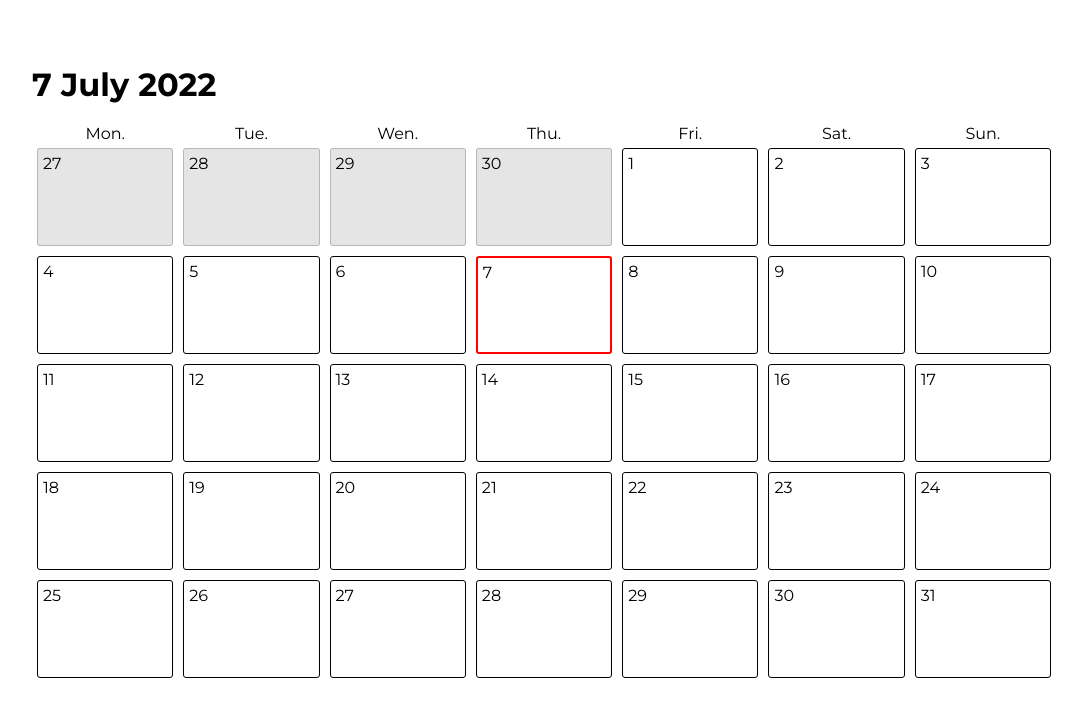
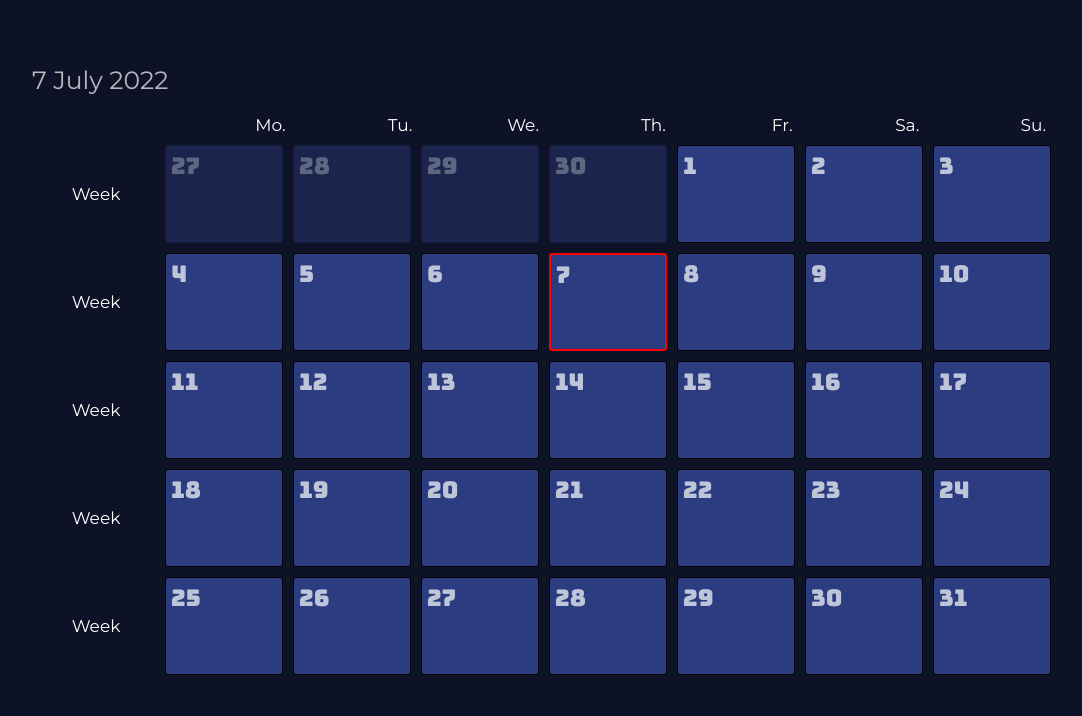
Before and after one commit to L1nk0r/calendar-front, a Vue app: page / in a window 1280 px wide. Shown: the top 716 px of the page, without its empty margins (96-1178 px from the left). Built offline with nearby package versions, Linux system fonts and the light colour scheme.

Commit message:
Styles fixed

```diff
--- a/src/App.vue
+++ b/src/App.vue
@@ -19,4 +19,8 @@ export default {
     padding: 0;
     box-sizing: border-box;
   }
+
+  body {
+    background-color: var(--main-background);
+  }
 </style>
--- a/src/components/day-cart.vue
+++ b/src/components/day-cart.vue
@@ -55,26 +55,41 @@ export default{
    padding: 5px;
    margin: 5px;
    border-radius: 3px;
+
+   font-size: 23px;
+   font-family: 'Bungee', cursive;
+}
+
+.cart:hover {
+   transform: scale(1.1);
 }
 
 .active_month {
    border: 1px solid black;
    transition: 0.4s;
+
+   background-color: var(--active-days-background);
+
+   cursor: pointer;
+   color: rgba(255, 255, 255, 0.7);
 }
 
 .active_month:hover {
-   background-color: rgba(0, 0, 0, 0.2);
+   background-color: rgb(73, 92, 171);
+   color: rgba(255, 255, 255, 0.9)
 }
 
 .red {
    border: 2px solid red;
 }
 
-.red:hover {
+/* .red:hover {
    background-color: rgba(0, 0, 255, 0.4);
-}
+} */
 
-.another_month {border: 1px solid rgba(0, 0, 0, 0.2);
-   background-color: rgba(0, 0, 0, 0.1);
+.another_month {
+   border: 1px solid rgba(0, 0, 0, 0.2);
+   background-color: var(--not-active-days-background);
+   color: rgba(255, 255, 255, 0.3);
 }
 </style>
--- a/src/components/main-page.vue
+++ b/src/components/main-page.vue
@@ -5,19 +5,21 @@
          <h1 class="full_date">{{ current_date }}</h1>
 
          <div class="weekdays">
-            <p>Mon.</p>
-            <p>Tue.</p>
-            <p>Wen.</p>
-            <p>Thu.</p>
-            <p>Fri.</p>
-            <p>Sat.</p>
-            <p>Sun.</p>
+            <p></p>
+            <p>Mo.</p>
+            <p>Tu.</p>
+            <p>We.</p>
+            <p>Th.</p>
+            <p>Fr.</p>
+            <p>Sa.</p>
+            <p>Su.</p>
          </div>
 
          <div
             class="week"
             v-for="week in days"
             :key="week">
+            <p>Week</p>
             <day-cart
                v-for="day in week"
                :key="day"
@@ -67,6 +69,13 @@ export default{
 
 <style>
 @import url('https://fonts.googleapis.com/css2?family=Montserrat:wght@400;700&display=swap');
+@import url('https://fonts.googleapis.com/css2?family=Bungee&display=swap');
+
+:root {
+   --main-background: #0D1226;
+   --active-days-background: #2B3C81;
+   --not-active-days-background: #1A244C;
+}
 
 .container {
    height: 100vh;
@@ -77,6 +86,8 @@ export default{
    display: flex;
    justify-content: center;
    align-items: center;
+
+   overflow: hidden;
 }
 
 .carts_wrapper {
@@ -91,18 +102,39 @@ export default{
    width: 100%;
 
    display: grid;
-   grid-template-columns: 1fr 1fr 1fr 1fr 1fr 1fr 1fr;
+   grid-template-columns: 1fr 1fr 1fr 1fr 1fr 1fr 1fr 1fr;
    height: 15%;
+
+   transition: 1s;
 }
+
+.week p {
+   display: flex;
+   justify-content: center;
+   align-items: center;
+   height: 100%;
+
+   color: white;
+   font-size: 17px;
+}
+
+/* .week:hover {
+   height: 82vh;
+} */
 
 .weekdays {
    width: 100%;
 
    display: grid;
-   grid-template-columns: 1fr 1fr 1fr 1fr 1fr 1fr 1fr;
+   grid-template-columns: 1fr 1fr 1fr 1fr 1fr 1fr 1fr 1fr;
 
-   justify-items: center;
+   justify-items: flex-end;
+   padding-right: 10px;
    margin-top: 20px;
+   margin-bottom: 5px;
+
+   color: white;
+   font-size: 17px;
 }
 
 .day {
@@ -122,7 +154,10 @@ export default{
 }
 
 .full_date {
-   font-weight: 700;
+   font-weight: 400;
+   font-size: 25px;
+
+   color: rgba(255, 255, 255, 0.7);
 }
 
 .active_month_day {
```
